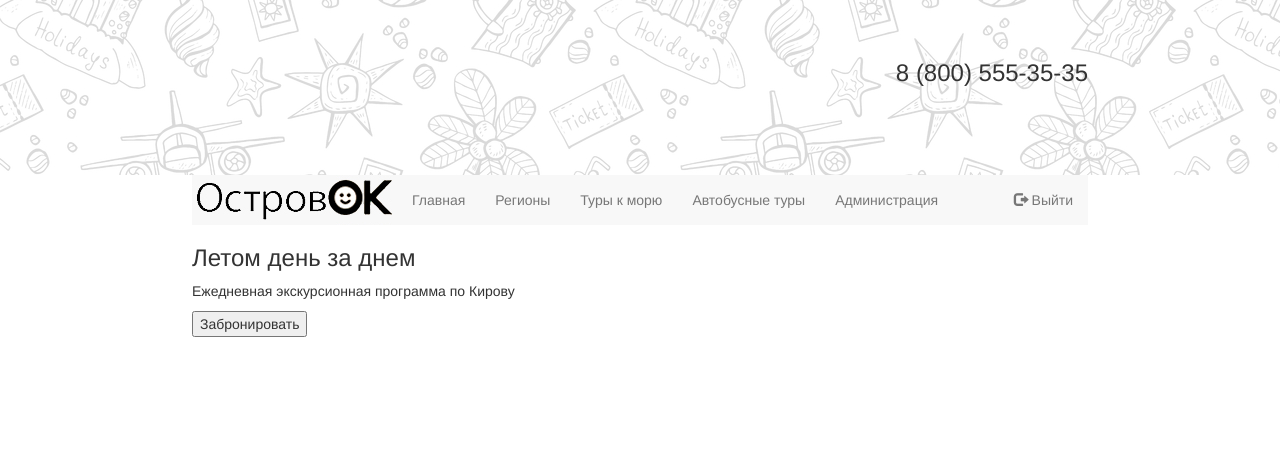
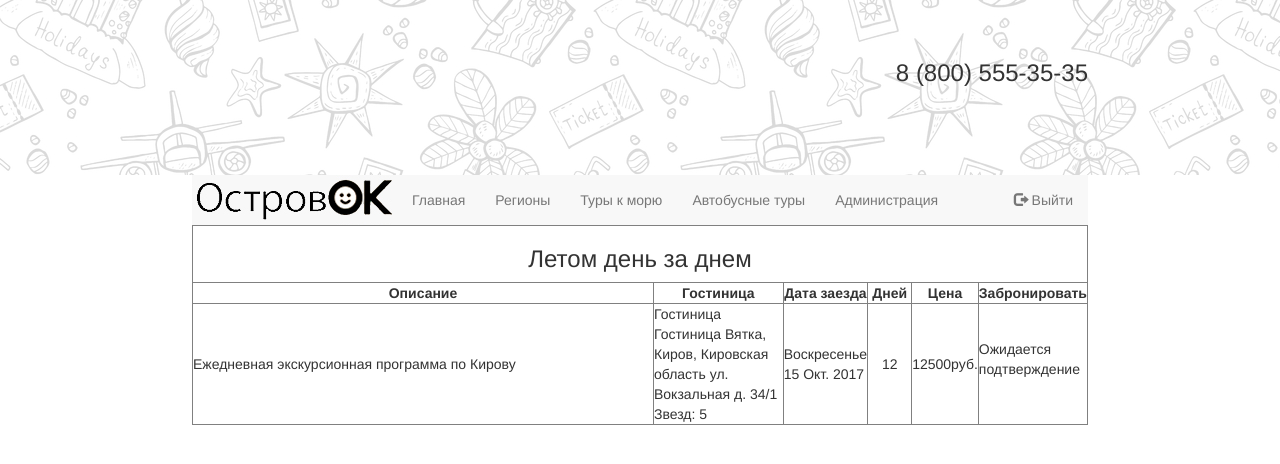
Before and after one commit to MrRamzeng/TravelAgency, a Django app: page /Travel/tour/1/ in a window 1280 px wide. Shown: the top 464 px of the page. Run offline with Django 3.2, Linux system fonts and the light colour scheme; a user stored in the database is signed in; data comes from the database, SQL or seed files in the repository; both versions use the stored data as it was after the commit; some libraries are stand-ins or nearby versions.

Commit message:
login required

```diff
--- a/Travel/templates/Travel/tour.html
+++ b/Travel/templates/Travel/tour.html
@@ -4,24 +4,72 @@
 {{ index.title }}
 {% endblock %}
 {% block content %}
+    <table border="1" class="content" style="width:100%">
+        <tr>
+            <td colspan="6" align="center">
                 <h3>{{ tour.name }}</h3>
-    <p>
+            </td>
+        </tr>
+        <tr>
+            <th style="width: 55%; text-align:center">
+                Описание
+            </th>
+            <th style="width: 15%; text-align:center">
+                Гостиница
+            </th>
+            <th style="text-align:center">
+                Дата заезда
+            </th>
+            <th style="width: 5%; text-align:center">
+                Дней
+            </th>
+            <th style="width: 5%; text-align:center">
+                Цена
+            </th>
+            <th style="width: 10%; text-align:center">
+                Забронировать
+            </th>
+        </tr>
+        <tr>
+            <td>
                 {{tour.text}}
-    </p>
-	{% if request.user.is_authenticated %}
-        {% if not booking.approved %}
-            <form action="/Travel/add_booking/{{tour.id}}">
-                <input type="submit" value="Забронировать" type="send">
+            </td>
+            <td>
+                {{tour.hotel}}
+            </td>
+            <td>
+                {{tour.date}}
+            </td>
+            <td align="center">
+                 {{tour.days}}
+            </td>
+            <td>
+                {{tour.price}}руб.
+            </td>
+            <td>
+                <br>
+                {% if not request.user.is_authenticated %}
+                    <form action="/Travel/login/" align="center">
+                        <p align="left">Войдите что бы забронировать тур</p>
+                        <input type="submit" value = "Войти">
                     </form>
                 {% else %}
-            <form action="/Travel/delete_booking/{{tour.id}}">
+                    {% if booking %}
+                        {% if not booking.approved %}
+                            <p>Ожидается подтверждение</p>
+                        {% else %}
+                        <form action="/Travel/delete_booking/{{tour.id}}" align="center">
                             <input type="submit" value="Отменить">
                         </form>
                         {% endif %}
                     {% else %}
-        <form action="/Travel/login/">
-            <input type="submit" value = "Войти">
-            <p>Войдите что бы забронировать тур</p>
+                        <form action="/Travel/add_booking/{{tour.id}}" align="center">
+                            <input type="submit" value="Забронировать">
                         </form>
                     {% endif %}
+                {% endif %}
+                <br>
+            </td>
+        </tr>
+    </table>
 {% endblock %}
--- a/Travel/views.py
+++ b/Travel/views.py
@@ -5,6 +5,7 @@ from . models import *
 
 from django.contrib.auth import login, authenticate
 from Travel.forms import SignUpForm
+from django.contrib.auth.decorators import login_required
 
 def index(request):
     return render(request, "Travel/index.html", { "Travel": True })
@@ -32,21 +33,24 @@ def region_cities(request, region_id):
     cities = region.city_set.all()
     return render(request, "Travel/region_cities.html", {'cities': cities, 'regions':True})
 
+@login_required
 def tour(request, tour_id):
     tour = Tour.objects.get(id = tour_id)
-    tourist__id=request.user.tourist.id
+    tourist_id=request.user.tourist.id
     try:
-        booking=Tourbooking.objects.get(tour__id=tour_id, tourist__id=tourist__id)
+        booking=Tourbooking.objects.get(tour__id=tour_id, tourist__id=tourist_id)
     except Tourbooking.DoesNotExist:
         booking = None
     return render(request, 'Travel/tour.html', {'tour': tour, 'booking': booking})
 
+@login_required
 def add_book_tour(request, tour_id):
     t = Tour.objects.get(id=tour_id)
     tourist=request.user.tourist
     Tourbooking.objects.create(tour=t, tourist=tourist)
     return redirect('tour', tour_id=tour_id)
 
+@login_required
 def delete_book_tour(request, tour_id):
     t = Tour.objects.get(id=tour_id)
     tourist=request.user.tourist.id
--- a/Travel_agency/urls.py
+++ b/Travel_agency/urls.py
@@ -22,6 +22,8 @@ from Travel import views as Travel_views
 urlpatterns = [
     url(r"^admin/", admin.site.urls),
     url(r"^Travel/", include("Travel.urls")),
+    url(r'^accounts/login/$', auth_views.login, name = 'login'),
+    url(r'^accounts/logout/$', auth_views.logout, name = 'logout'),
     url(r'^Travel/login/$', auth_views.login, name = 'login'),
     url(r'^Travel/logout/$', auth_views.logout, name = 'logout'),
     url(r'^Travel/signup/$', Travel_views.signup, name = 'signup'),
```
Also changed, not shown: db.sqlite3. Lines whose indentation alone changed are shown as unchanged.
